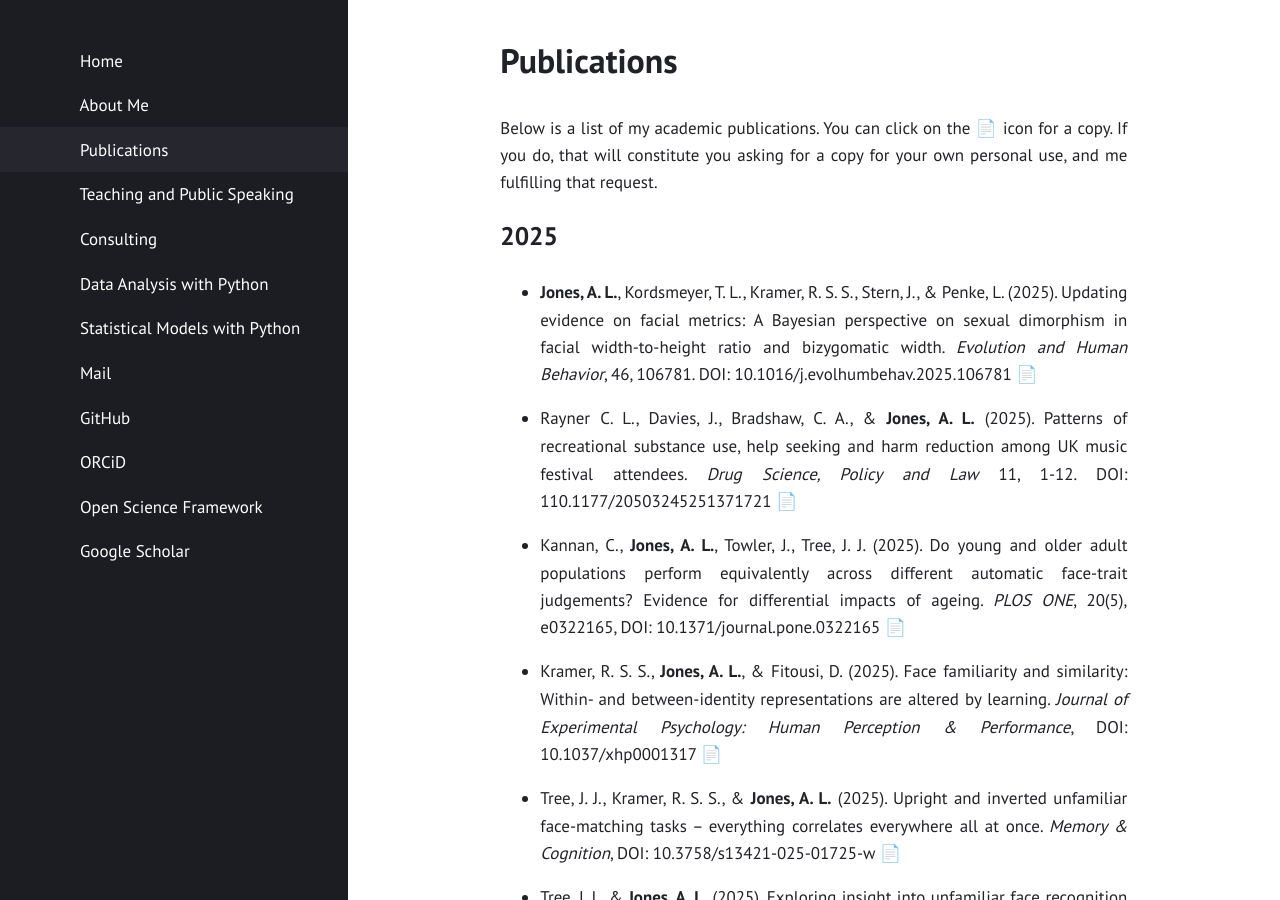
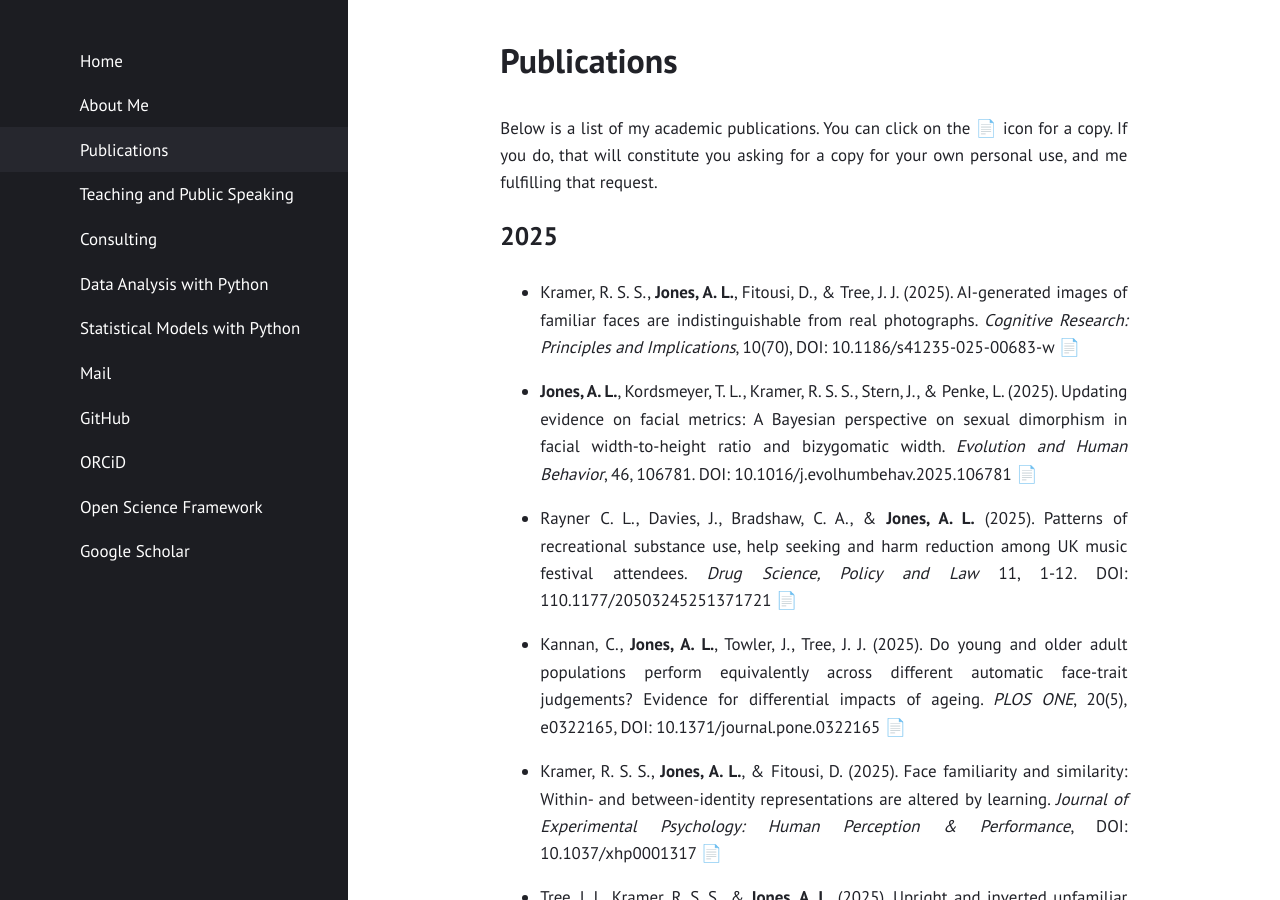
Before and after one commit to alexjonesphd/alexjonesphd.github.io, a Jekyll site: the page built from publications.md, in a window 1280 px wide and 900 px high. Built offline with Jekyll 4.4.1, drawn with Linux system fonts in a browser that asks for light colours.

Commit message:
another paper

```diff
--- a/publications.md
+++ b/publications.md
@@ -7,6 +7,8 @@ layout: page
 Below is a list of my academic publications. You can click on the 📄 icon for a copy. If you do, that will constitute you asking for a copy for your own personal use, and me fulfilling that request.
 
 ## 2025
+- Kramer, R. S. S., **Jones, A. L.**, Fitousi, D., & Tree, J. J. (2025). AI-generated images of familiar faces are indistinguishable from real photographs. *Cognitive Research: Principles and Implications*, 10(70), DOI: 10.1186/s41235-025-00683-w [📄](https://alexjonesphd.github.io/assets/papers/2025/kramerjonesfitousitree.pdf)
+
 - **Jones, A. L.**, Kordsmeyer, T. L., Kramer, R. S. S., Stern, J., & Penke, L. (2025). Updating evidence on facial metrics: A Bayesian perspective on sexual dimorphism in facial width-to-height ratio and bizygomatic width. *Evolution and Human Behavior*, 46, 106781. DOI: 10.1016/j.evolhumbehav.2025.106781  [📄](https://alexjonesphd.github.io/assets/papers/2025/jonesetal2025.pdf)
 
 - Rayner C. L., Davies, J., Bradshaw, C. A., & **Jones, A. L.** (2025). Patterns of recreational substance use, help seeking and harm reduction among UK music festival attendees. *Drug Science, Policy and Law* 11, 1-12. DOI: 110.1177/20503245251371721  [📄](https://alexjonesphd.github.io/assets/papers/2025/rayner2025.pdf)
```
Also changed, not shown: 4 other files.
